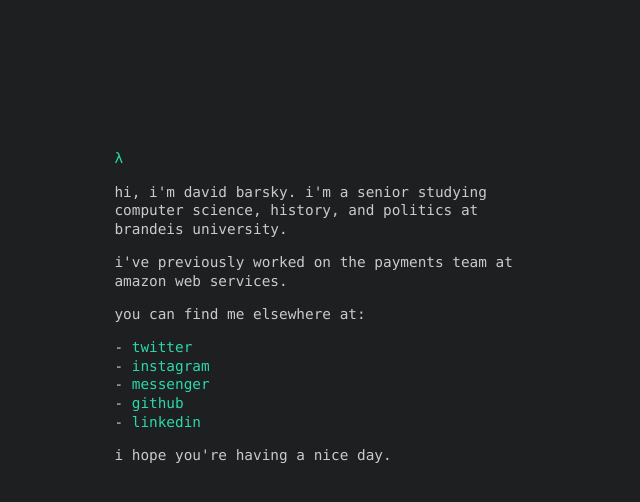
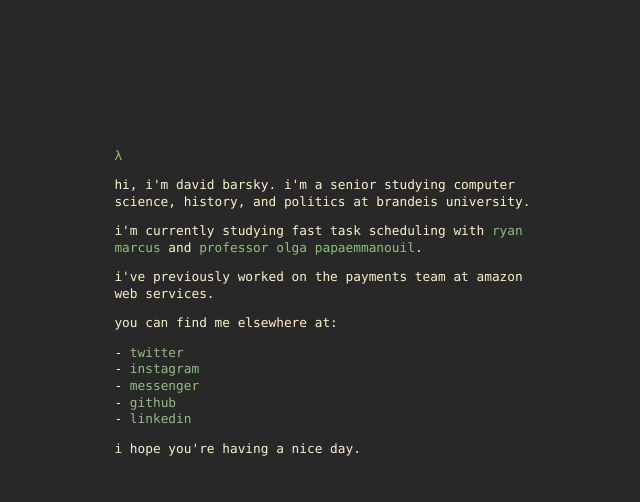
Before and after one commit to davidbarsky/davidbarsky.github.io, a Jekyll site: the page built from index.html, in a window 1280 px wide. Shown: the top 502 px of the page, without its empty margins (314-954 px from the left). Built offline with Jekyll 4.4.1, drawn with Linux system fonts in a browser that asks for light colours.

Commit message:
Updated site to include research

```diff
--- a/css/main.scss
+++ b/css/main.scss
@@ -6,9 +6,9 @@
 $body-font-family: "Menlo", "Consolas", monospace;
 
 // colors
-$background-color: #1d1f21;
-$text-color: #c9cacc;
-$link-color: #2cd8aa;
+$background-color: #282828;
+$text-color: #fbf1c7;
+$link-color: #8ec07c;
 
 .container {
   display: flex;
@@ -24,7 +24,7 @@ body {
   font-family: $body-font-family;
   background-color: $background-color;
 
-  font-size: 0.9rem;
+  font-size: 0.80rem;
   font-weight: 300;
   line-height: 1.3;
   text-transform: lowercase;
--- a/index.html
+++ b/index.html
@@ -5,6 +5,8 @@ layout: default
 <article>
   <p class="lambda">λ</p>
   <p>Hi, I'm David Barsky. I'm a senior studying computer science, history, and politics at Brandeis University.</p>
+
+  <p>I'm currently studying fast task scheduling  with <a href="https://rmarcus.info/blog/">Ryan Marcus</a> and <a href="http://www.cs.brandeis.edu/~olga/home.html"> Professor Olga Papaemmanouil</a>.
 
   <p>I've previously worked on the payments team at Amazon Web Services.</p>
 
```
